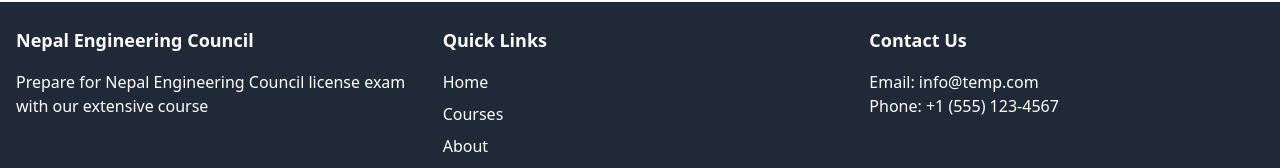
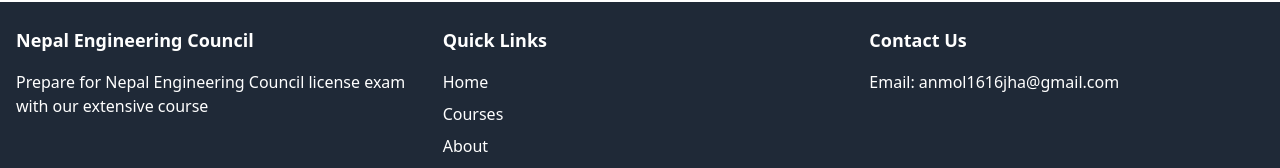
Before and after one commit to anmol1616jha/nec-web, a React (Create React App) app: page / in a window 1280 px wide. Shown: the part 2506-2674 px from the top of the page. Built offline with nearby package versions, Linux system fonts and the light colour scheme.

Commit message:
updating email

```diff
--- a/src/components/Footer.js
+++ b/src/components/Footer.js
@@ -21,8 +21,8 @@
           </div>
           <div>
             <h3 className="text-lg font-semibold mb-4">Contact Us</h3>
-            <p>Email: info@temp.com</p>
-            <p>Phone: +1 (555) 123-4567</p>
+            <p>Email: anmol1616jha@gmail.com</p>
+            {/* <p>Phone: +1 (555) 123-4567</p> */}
           </div>
         </div>
         <div className="mt-8 pt-6 border-t border-gray-700 text-center">
```
